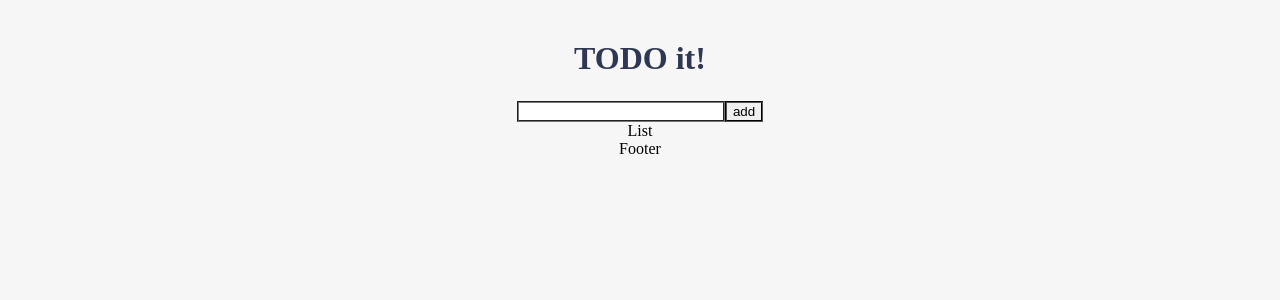
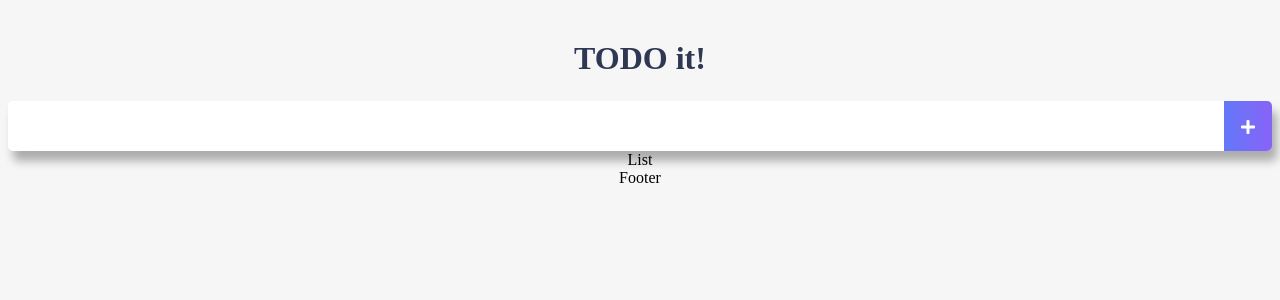
Before and after one commit to dngwoo/vue.js-middle, a Vue app in the folder vue-todo/: page / in a window 1280 px wide. Shown: the top 300 px of the page. Built offline with nearby package versions, Linux system fonts and the light colour scheme.

Commit message:
TodoInput.vue 코드 분할 및 UI 스타일링

```diff
--- a/vue-todo/src/components/TodoInput.vue
+++ b/vue-todo/src/components/TodoInput.vue
@@ -1,8 +1,10 @@
 <template>
-  <div>
+  <div class="inputBox shadow">
     <!-- v-model을 사용하여 input과 data값을 동적으로 매핑 -->
-    <input type="text" v-model="newTodoItem" />
-    <button v-on:click="addTodo">add</button>
+    <input type="text" v-model="newTodoItem" @keyup.enter="addTodo" />
+    <span class="addContainer" @click="addTodo">
+      <i class="fas fa-plus addBtn"></i>
+    </span>
   </div>
 </template>
 
@@ -17,11 +19,39 @@
     addTodo: function() {
       // 저장하는 로직
       localStorage.setItem(this.newTodoItem, this.newTodoItem);
+      this.clearInput();
+    },
+    clearInput: function() {
+      // input 값 초기화
       this.newTodoItem = "";
     }
   }
 };
 </script>
 
-<style>
+<style scoped>
+input:focus {
+  outline: none;
+}
+.inputBox {
+  background: white;
+  height: 50px;
+  line-height: 50px;
+  border-radius: 5px;
+}
+.inputBox input {
+  border-style: none;
+  font-weight: 0.9rem;
+}
+.addContainer {
+  float: right;
+  background: linear-gradient(to right, #6478f8, #8763f8);
+  display: block;
+  width: 3rem;
+  border-radius: 0 5px 5px 0;
+}
+.addBtn {
+  color: white;
+  vertical-align: middle;
+}
 </style>
```
